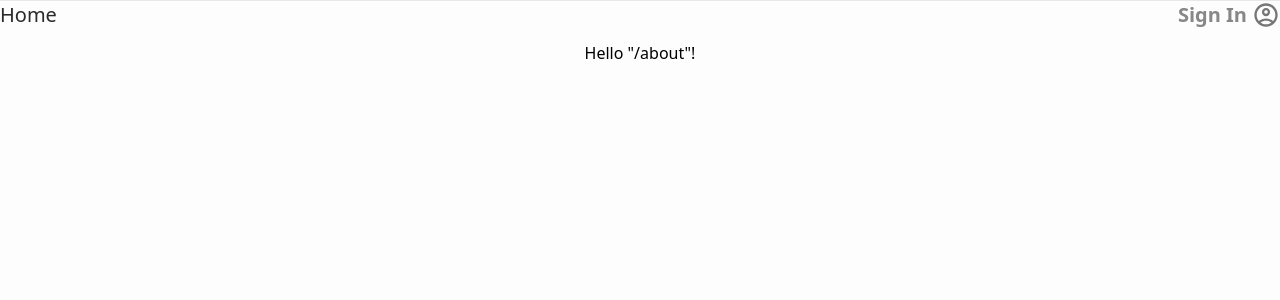
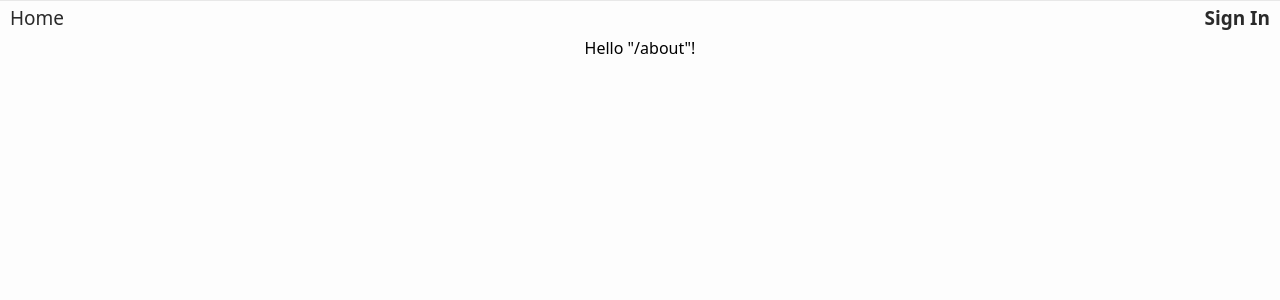
Before and after one commit to Suyeon06/pokemon-dictionary, a React (Vite) app: page /about in a window 1280 px wide. Shown: the top 300 px of the page. Built offline with nearby package versions, Linux system fonts and the light colour scheme.

Commit message:
fix: resolve x-overflow issue

```diff
--- a/src/routes/__root.tsx
+++ b/src/routes/__root.tsx
@@ -4,14 +4,13 @@ import { TanStackRouterDevtools } from "@tanstack/react-router-devtools";
 export const Route = createRootRoute({
   component: () => (
     <>
-      <div className="flex justify-between absolute w-screen">
-        <Link to="/" className="[&.active]:font-semibold text-[20px] text-[#2a2a2a]">
+      <div className="flex justify-between absolute w-full">
+        <Link to="/" className="[&.active]:font-semibold text-[19px] pl-[10px] pt-1 text-[#2a2a2a]">
           Home
         </Link>{" "}
         <Link to="/about" className="[&.active]:font-bold">
-          <div className="w-auto h-auto gap-[5px] flex items-center">
-            <span className="font-semibold text-[20px] text-[#878787]">Sign In</span>
-            <img src="/loginIcon.svg" alt="login icon" className="w-[28px] h-[28px]"/>
+          <div className="h-autogap-[5px] flex items-center">
+            <span className="font-semibold pt-1 text-[19px] pr-[10px] text-[#2a2a2a]">Sign In </span>
           </div>
         </Link>
       </div>
@@ -19,7 +18,7 @@ export const Route = createRootRoute({
       <hr className="border-[#e8e8e8]"/>
 
 
-      <div className="flex items-center justify-center pt-[40px]">
+      <div className="flex items-center justify-center pt-[35px]">
         <Outlet />
       </div>
 
@@ -31,3 +30,4 @@ export const Route = createRootRoute({
 //[&.active]: ..클래스 활성화
 //<hr />..가로 구분선(className붙여서 스타일링 가능)
 //<Outlet />..자식 컴포넌트 들어갈 자리
+//7번째줄 w-screen 쓰면 우측 스크롤바를 포함한 전체 너비라 ui가 넘침. -> w-full사용
```
